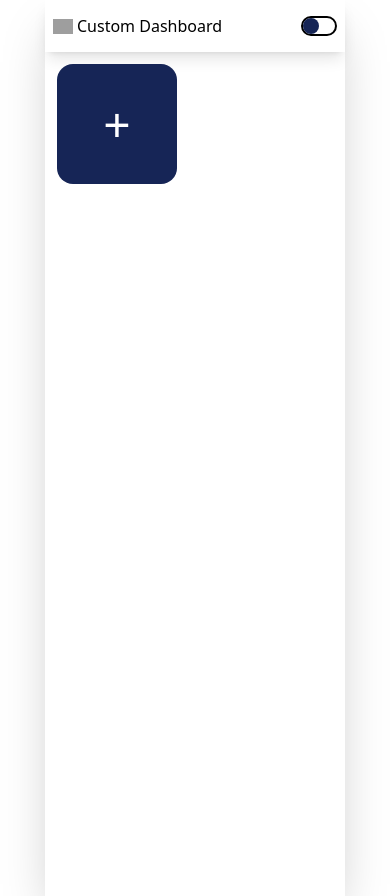
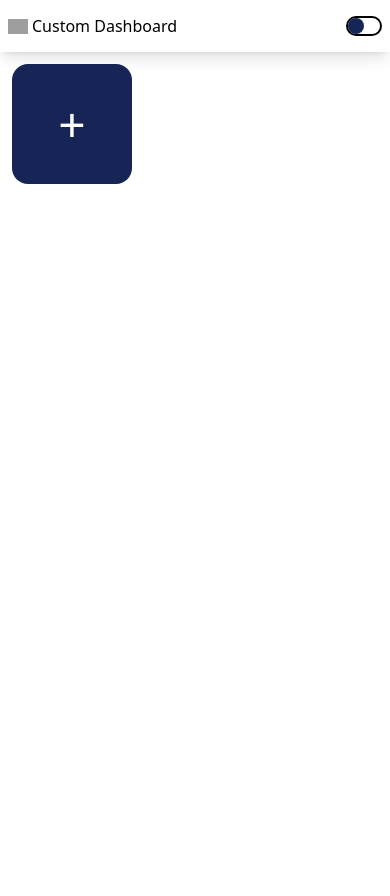
Before and after one commit to Dasharath9920/Widget-Management-assignment, a React (Vite) app in the folder app/: page / in a window 390 px wide. Built offline with nearby package versions, Linux system fonts and the light colour scheme; grey boxes are pictures that could not be loaded.

Commit message:
fix(app): fix margin

```diff
--- a/app/src/App.tsx
+++ b/app/src/App.tsx
@@ -39,7 +39,7 @@ function App() {
   return (
     <>
       <div className='flex items-center justify-center w-screen'>
-        <div className='max-w-[600px] min-w-[300px] lg:min-w-[400px] shadow-2xl'>
+        <div className='max-w-[600px] min-w-screen sm:min-w-[400px] shadow-2xl'>
           <Navbar />
           <Dashboard />
         </div>
```
